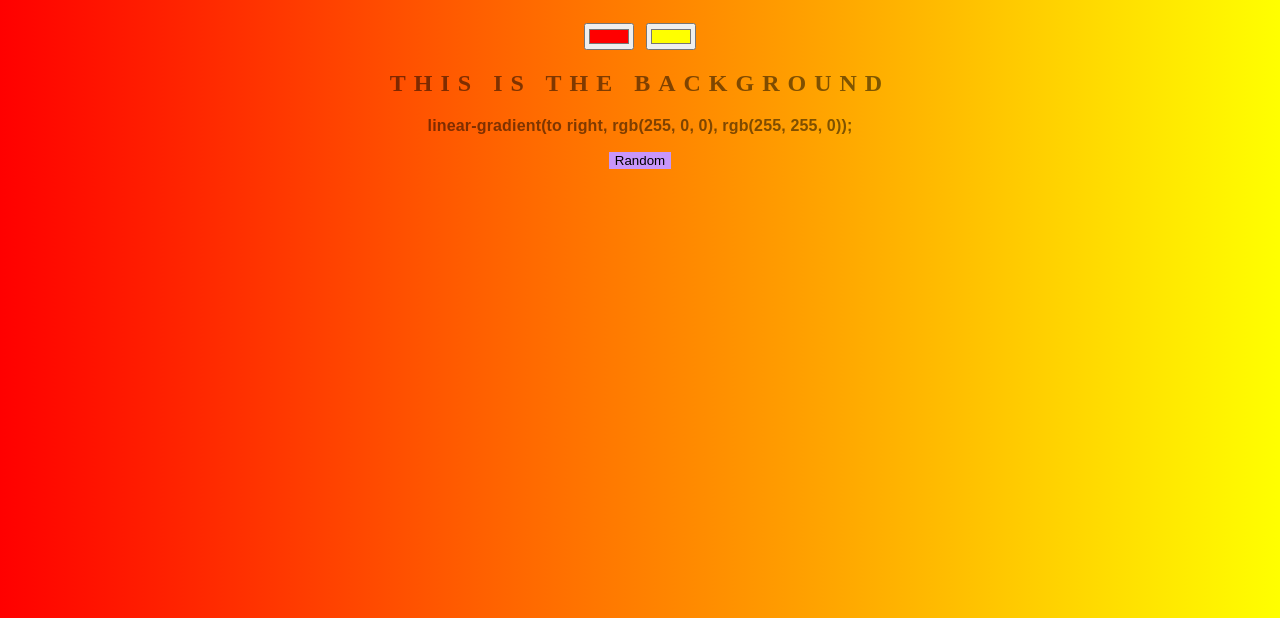
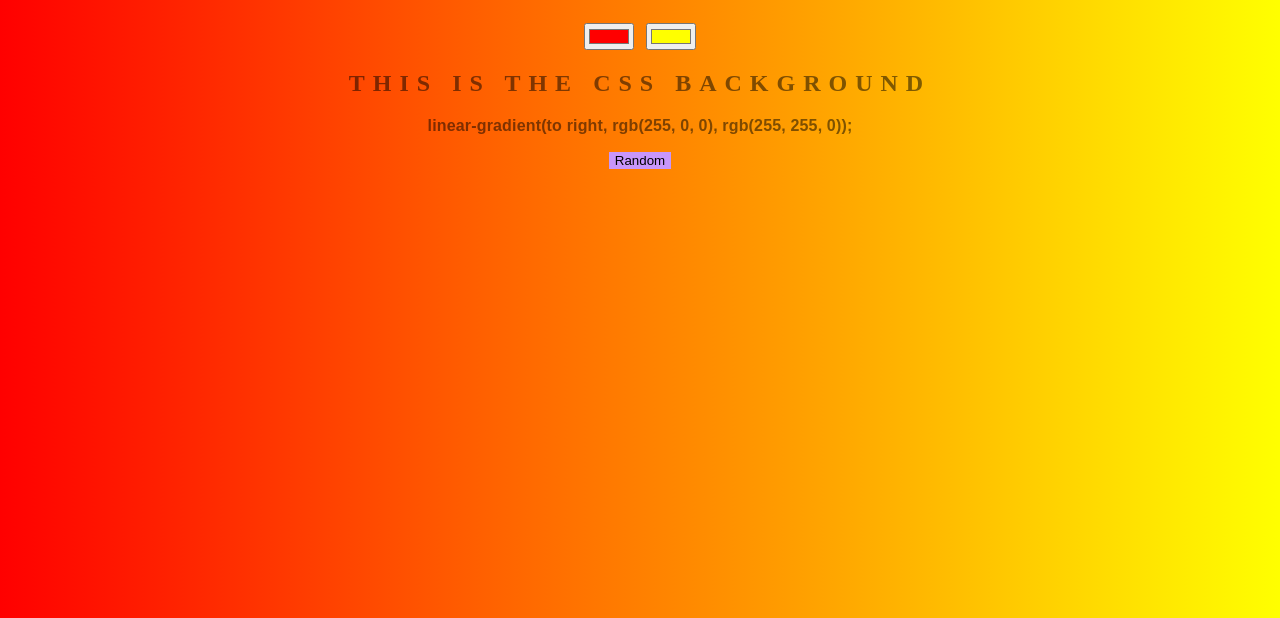
Before and after one commit to tttyyy1456/gradient, a plain HTML site: page index.html in a window 1280 px wide. Shown: the part 182-800 px from the top of the page. Drawn offline with Linux system fonts and the light colour scheme.

Commit message:
Changing text

```diff
--- a/index.html
+++ b/index.html
@@ -8,7 +8,7 @@
 	<h1>Background Generator</h1>
 	<input class="color1" type="color" name="color1" value="#ff0000">
 	<input class="color2" type="color" name="color2" value="#ffff00">
-	<h2>This is the background</h2>
+	<h2>This is the css background</h2>
 	<h3>linear-gradient(to right, rgb(255, 0, 0), rgb(255, 255, 0));</h3>
 	<button>Random</button>
 	<script type="text/javascript" src="script.js"></script>
```
